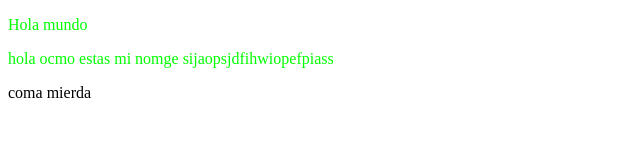
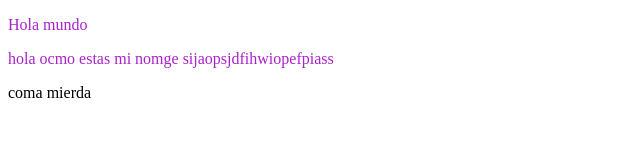
Before and after one commit to SanDieg0/gatitorepository, a plain HTML site: page index.html in a window 1280 px wide. Shown: the whole page, without its empty margins (0-640 px from the left). Drawn offline with Linux system fonts and the light colour scheme.

Commit message:
cambio de color texto

```diff
--- a/index.html
+++ b/index.html
@@ -8,7 +8,7 @@
     <title>Document</title>
     <style>
         div p {
-            color:lime;
+            color:#aa22cc;
         }
     </style>
 </head>
```
